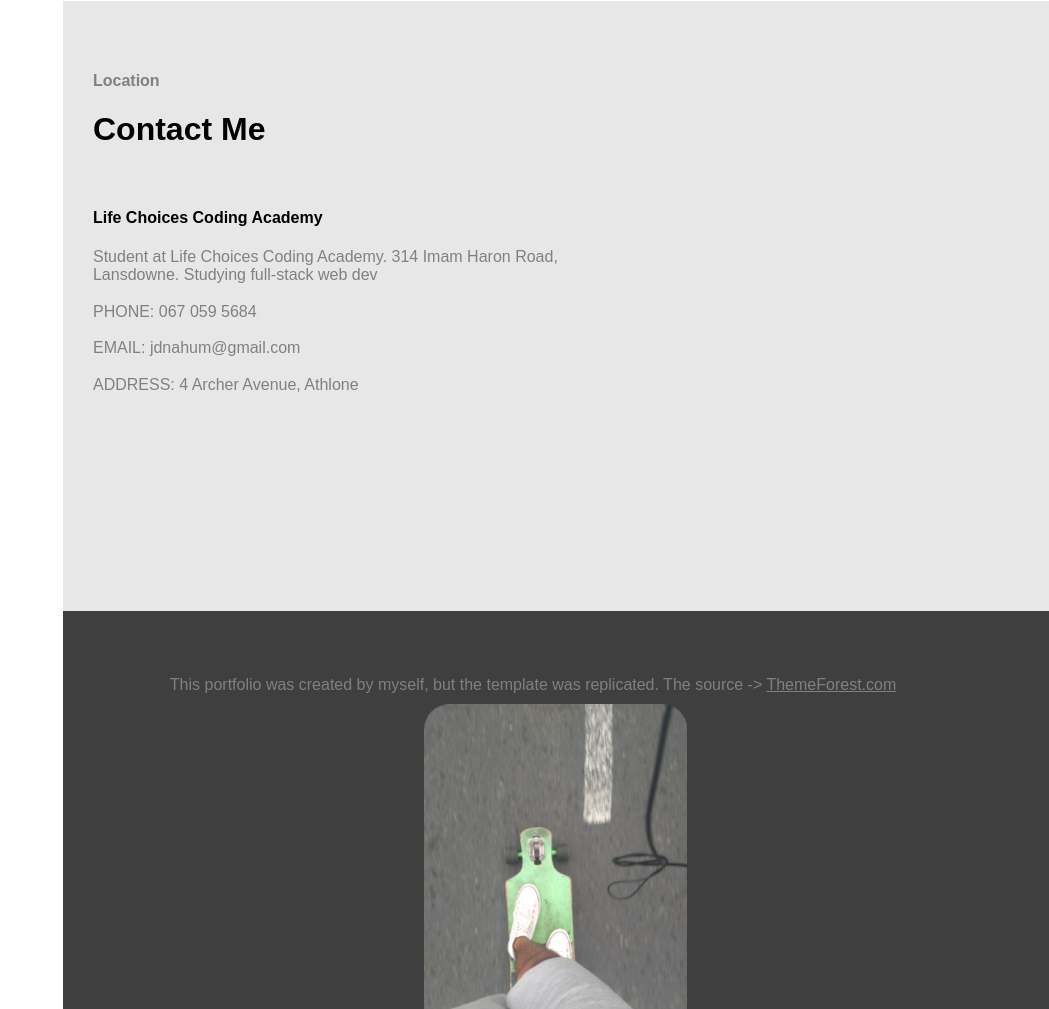
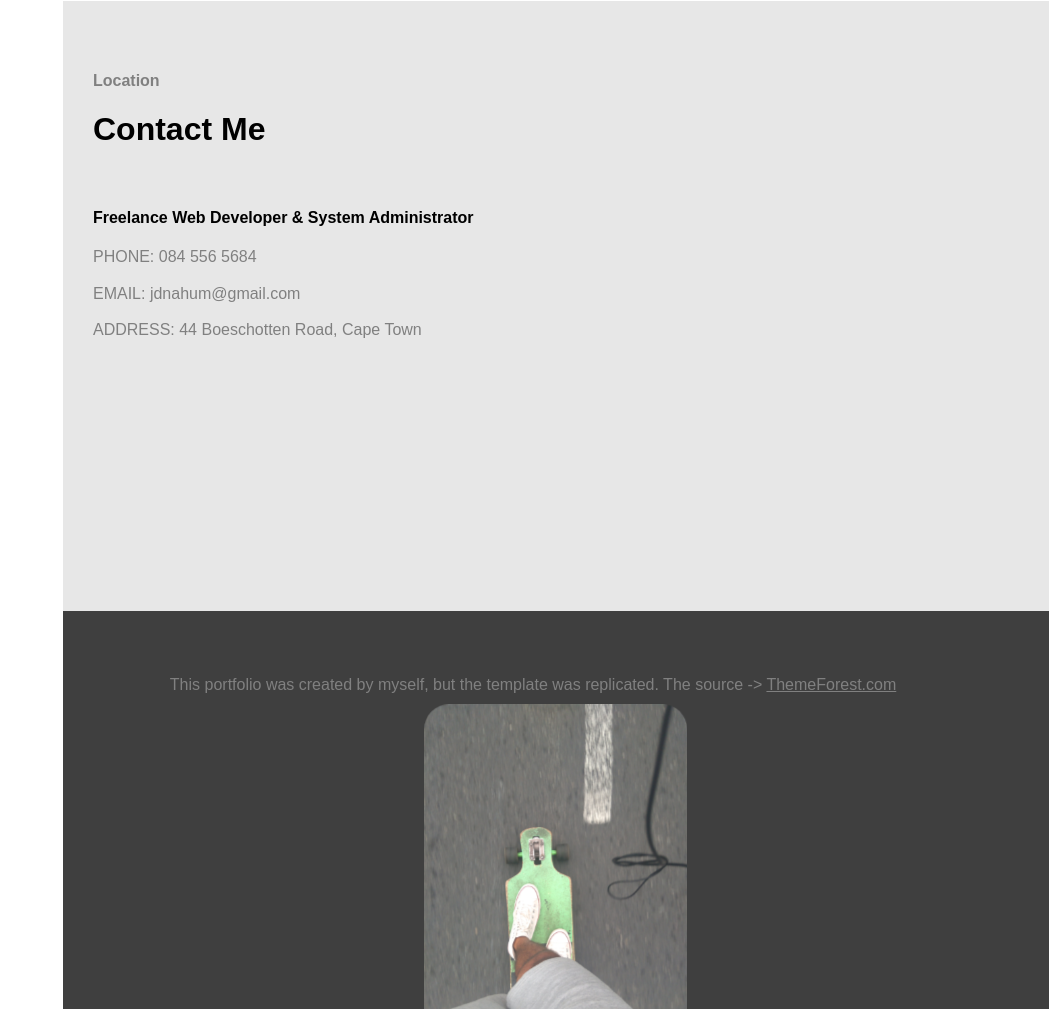
Before and after one commit to Nahum-Delport/Online-Portfolio, a plain HTML site: page index.html in a window 1280 px wide. Shown: the part 2599-3608 px from the top of the page, without its empty margins (231-1280 px from the left). Drawn offline with nearby package versions, Linux system fonts and the light colour scheme; a web font is replaced by a local one.

Commit message:
Update index.html

```diff
--- a/index.html
+++ b/index.html
@@ -235,11 +235,11 @@
                     <h4>Location</h4>
                     <h1 class="black">Contact Me</h1>
                     <br>
-                    <h4 class="black">Life Choices Coding Academy</h4>
-                    <p class="smlPad">Student at Life Choices Coding Academy. 314 Imam Haron Road, Lansdowne. Studying full-stack web dev</p>
-                    <p class="smlPad">PHONE: 067 059 5684</p>
+                    <h4 class="black">Freelance Web Developer & System Administrator</h4>
+                    <p class="smlPad"></p>
+                    <p class="smlPad">PHONE: 084 556 5684</p>
                     <p class="smlPad">EMAIL: jdnahum@gmail.com</p>
-                    <p>ADDRESS: 4 Archer Avenue, Athlone</p>
+                    <p>ADDRESS: 44 Boeschotten Road, Cape Town</p>
                 </div>
             </div>
 
```
